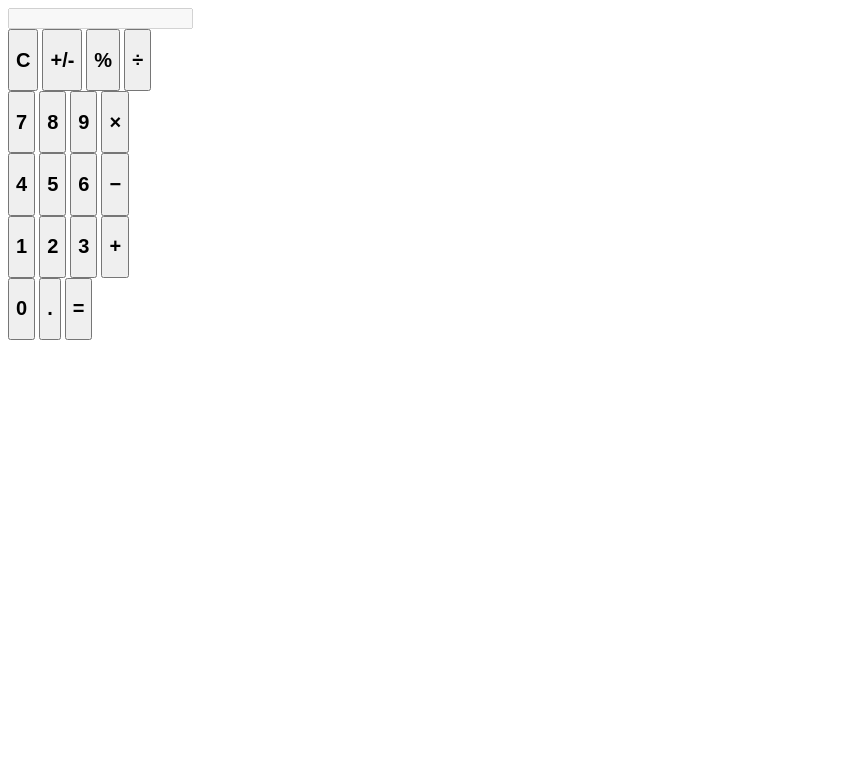
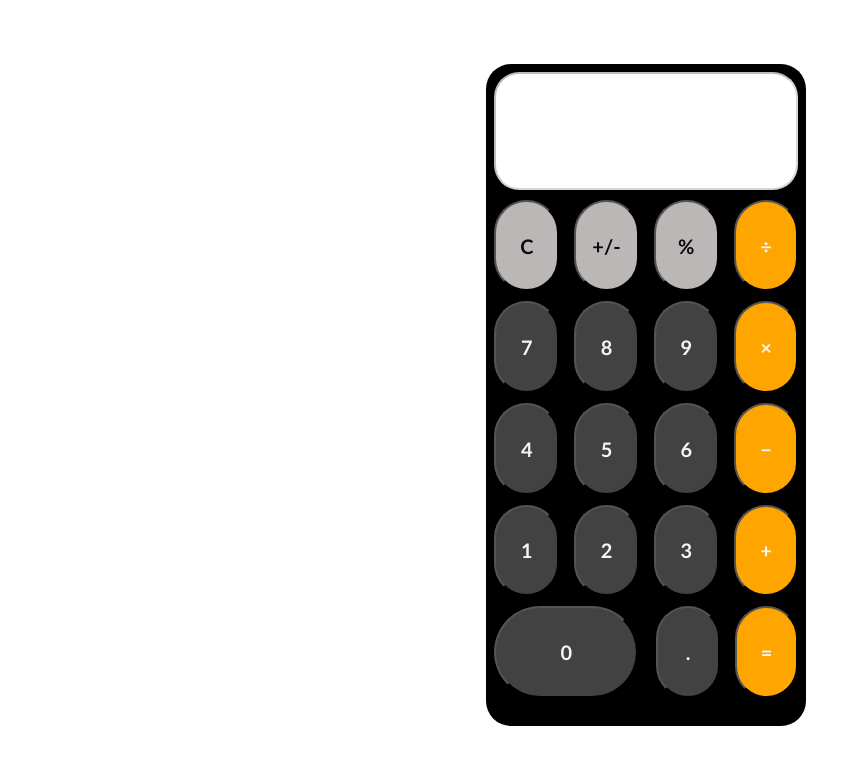
Before and after one commit to soniabhayprakash-code/Calculator, a plain HTML site: page index.html in a window 1280 px wide. Shown: the whole page, without its empty margins (0-861 px from the left). Drawn offline with Linux system fonts and the light colour scheme.

```diff
--- a/index.html
+++ b/index.html
@@ -2,7 +2,7 @@
 <html lang="en">
 <head>
     <title>Calculator</title>
-    <link rel="stylesheet" href="style12.css">
+    <link rel="stylesheet" href="style.css">
     <script src="script.js"></script>
 </head>
 <body>
```
